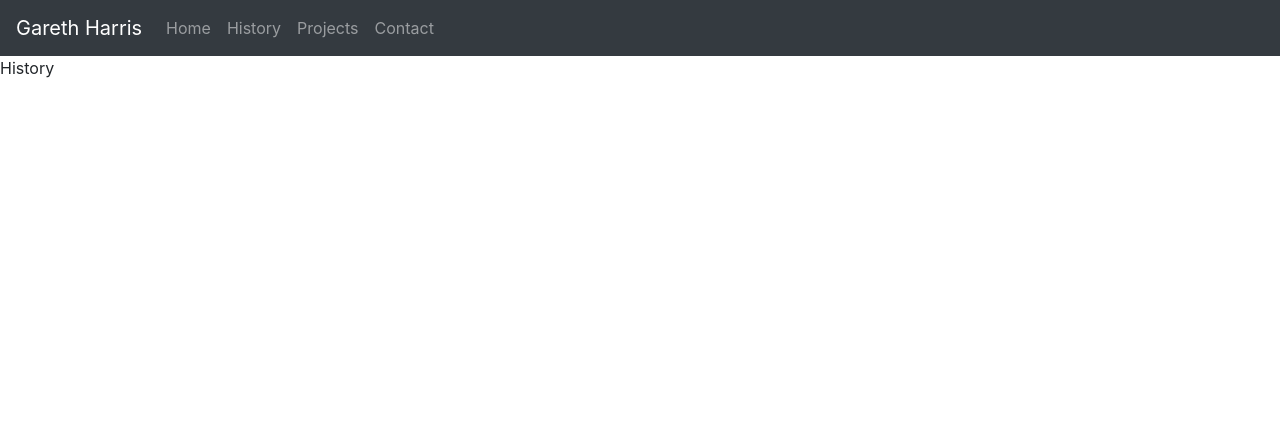
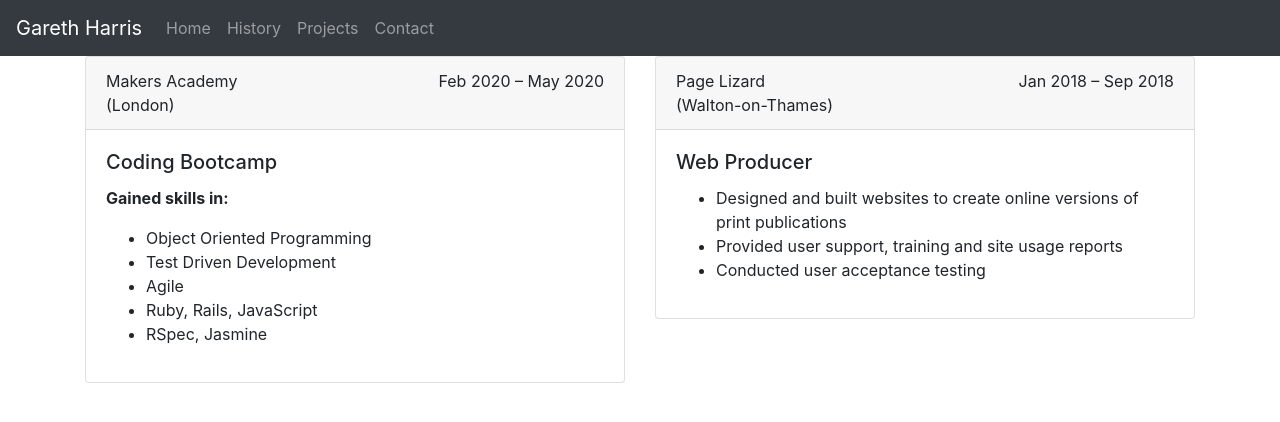
Before and after one commit to gdharris1000/hiregareth, a Vue app: page /history in a window 1280 px wide. Shown: the top 422 px of the page. Built offline with nearby package versions, Linux system fonts and the light colour scheme.

Commit message:
2 items added to history

```diff
--- a/package.json
+++ b/package.json
@@ -8,6 +8,11 @@
     "lint": "vue-cli-service lint"
   },
   "dependencies": {
+    "@fortawesome/fontawesome-svg-core": "^1.2.29",
+    "@fortawesome/free-brands-svg-icons": "^5.13.1",
+    "@fortawesome/free-regular-svg-icons": "^5.13.1",
+    "@fortawesome/free-solid-svg-icons": "^5.13.1",
+    "@fortawesome/vue-fontawesome": "^0.1.10",
     "bootstrap": "^4.5.0",
     "core-js": "^3.6.5",
     "jquery": "^3.5.1",
--- a/src/components/History.vue
+++ b/src/components/History.vue
@@ -1,5 +1,51 @@
 <template>
-    <div>History</div>
+    <div class="container">
+        <div class="row">
+            <div class="col-md-6">
+                <div class="card">
+                    <div class="card-header">
+                        <div class="row">
+                            <div class="col-md-6">Makers Academy<br>(London)</div>
+                            <div class="col-md-6 text-right">Feb 2020 – May 2020</div>
+                        </div>
+                    </div>
+                    <div class="card-body">
+                        <h5 class="card-title">Coding Bootcamp</h5>
+                        <p class="card-text"><strong>Gained skills in:</strong></p>
+                        <p class="card-text">
+                            <ul>
+                                <li>Object Oriented Programming</li>
+                                <li>Test Driven Development</li>
+                                <li>Agile</li>
+                                <li>Ruby, Rails, JavaScript</li>
+                                <li>RSpec, Jasmine</li>
+                            </ul>
+                        </p>
+                    </div>
+                </div>
+            </div>
+            <div class="col-md-6">
+                <div class="card">
+                    <div class="card-header">
+                        <div class="row">
+                            <div class="col-md-6">Page Lizard<br>(Walton-on-Thames)</div>
+                            <div class="col-md-6 text-right">Jan 2018 – Sep 2018</div>
+                        </div>
+                    </div>
+                    <div class="card-body">
+                        <h5 class="card-title">Web Producer</h5>
+                        <p class="card-text">
+                            <ul>
+                                <li>Designed and built websites to create online versions of print publications</li>
+                                <li>Provided user support, training and site usage reports</li>
+                                <li>Conducted user acceptance testing</li>
+                            </ul>
+                        </p>
+                    </div>
+                </div>
+            </div>
+        </div>
+    </div>
 </template>
 
 <script>
@@ -7,3 +53,7 @@ export default {
     name: 'History'
 }
 </script>
+
+<style scoped>
+
+</style>
--- a/src/components/HomeScreen.vue
+++ b/src/components/HomeScreen.vue
@@ -1,5 +1,7 @@
 <template>
-    <div>Hello</div>
+    <div>
+        <p><font-awesome-icon icon='user-secret' /></p>
+    </div>
 </template>
 
 <script>
--- a/src/main.js
+++ b/src/main.js
@@ -7,8 +7,14 @@ import History from './components/History'
 import Contact from './components/Contact'
 import 'bootstrap';
 import 'bootstrap/dist/css/bootstrap.min.css';
+import { library } from '@fortawesome/fontawesome-svg-core'
+import { faUserSecret } from '@fortawesome/free-solid-svg-icons'
+import { FontAwesomeIcon } from '@fortawesome/vue-fontawesome';
+
+library.add(faUserSecret)
 
 Vue.use(VueRouter);
+Vue.component('font-awesome-icon', FontAwesomeIcon)
 
 export const router = new VueRouter({
   mode: 'history',
```
Also changed, not shown: 1 other file (tests, documents, lock files or other folders).
